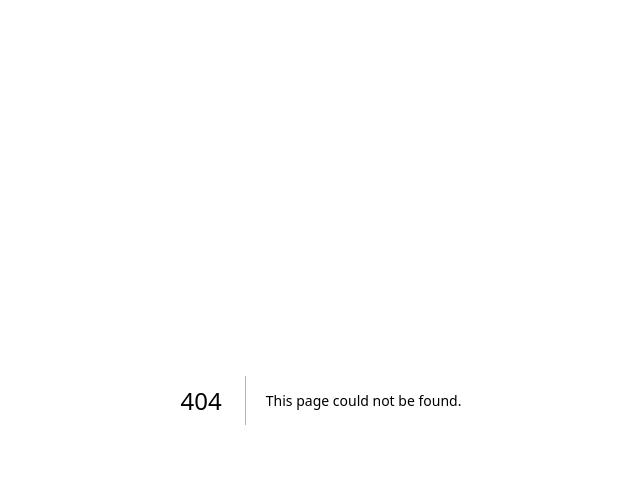
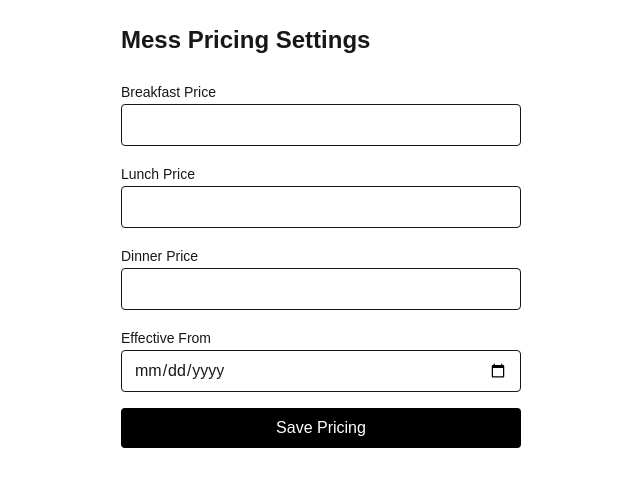
Before and after one commit to ZOROexe/Mess-tracker, a Next.js app: page /settings/mess-pricing in a window 1280 px wide. Before the commit this address had no page. Shown: the top 486 px of the page, without its empty margins (319-959 px from the left). Built offline with nearby package versions, Linux system fonts and the light colour scheme; no server answers; the database is empty.

Commit message:
made mess prices dynamic  where the user can add their own mess prices by going to settings/mess-pricing

```diff
--- a/app/api/food-entry/route.ts
+++ b/app/api/food-entry/route.ts
@@ -10,9 +10,9 @@ export async function POST(req: NextRequest) {
 
         const body = (await req.json()) as Omit<FoodEntry, 'totalCost'>;
 
-        const breakfast = normalizeMeal("breakfast", body.breakfast);
-        const lunch = normalizeMeal("lunch", body.lunch);
-        const dinner = normalizeMeal("dinner", body.dinner);
+        const breakfast = await normalizeMeal("breakfast", body.breakfast, body.date);
+        const lunch = await normalizeMeal("lunch", body.lunch, body.date);
+        const dinner = await normalizeMeal("dinner", body.dinner, body.date);
         const totalCost = breakfast.cost + lunch.cost + dinner.cost;
 
         const entry = await FoodEntryModel.findOneAndUpdate({ date: body.date }, { breakfast, lunch, dinner, totalCost }, { upsert: true, new: true });
@@ -20,9 +20,9 @@ export async function POST(req: NextRequest) {
         return Response.json(entry, {status: 200})
     } catch (error) {
         console.error(error);
-    return Response.json(
-        { message: "Failed to save food entry" },
-        { status: 500 }
+        return Response.json(
+            { message: "Failed to save food entry" },
+            { status: 500 }
         );
     }
 
--- /dev/null
+++ b/app/api/price-entry/route.ts
@@ -0,0 +1,44 @@
+import connectDB from "@/lib/db";
+import MessPriceModel from "@/models/messPricing";
+import { NextRequest } from "next/server";
+
+export async function GET() {
+    try {
+        await connectDB();
+
+        const pricing = await MessPriceModel.findOne().sort({ effectiveFrom: -1, createdAt: -1 }).lean();
+        return Response.json(pricing || null, { status: 200 });
+    } catch (error) {
+        console.error(error);
+        return Response.json(
+            { message: "Failed to fetch mess pricing" },
+            { status: 500 }
+        );
+    }
+}
+
+export async function POST(req: NextRequest) {
+    try {
+        await connectDB();
+
+        const body = await req.json();
+        const { breakfast, lunch, dinner, effectiveFrom } = body;
+
+        if (!breakfast || !lunch || !dinner || !effectiveFrom) {
+            return Response.json({ message: "All fields are required" }, { status: 400 });
+        }
+
+        const pricing = await MessPriceModel.create({
+            breakfast,
+            lunch,
+            dinner,
+            effectiveFrom
+        });
+        return Response.json(pricing, { status: 201 });
+    } catch (error) {
+        return Response.json(
+            { message: "Failed to create mess pricing" },
+            { status: 500 }
+        );
+    }
+}
--- a/app/components/DayEntryModal.tsx
+++ b/app/components/DayEntryModal.tsx
@@ -21,20 +21,40 @@ export default function DayEntryModal({ date, onClose, onSave }: Props) {
     lunch: { source: "none" },
     dinner: { source: "none" }
   });
+  const [error, setError] = useState<string | null>(null);
+  const [loading, setLoading] = useState(false);
 
     useEffect(() => {
-    fetch(`/api/food-entry?date=${date}`)
-      .then((res) => res.json())
-      .then((data) => {
-          if (!data) return;
+      async function setEntry() {
+        setError(null);
+        setLoading(true);
+
+        try {
+          const res = await fetch(`/api/food-entry?date=${date}`);
+          console.log(res)
+
+          if (!res.ok) {
+            throw new Error("Failed to fetch food entry");
+          }
+
+          const data = await res.json();
+
+          if (data) {
             console.log(data)
-
             setMeals({
               breakfast: data.breakfast,
               lunch: data.lunch,
               dinner: data.dinner
             });
-      });
+          }
+        } catch (error) {
+          setError("Could not load food entry");
+          console.error(error);
+        } finally {
+          setLoading(false);
+        }
+      }
+      setEntry();
   }, [date]);
 
   function updateMeal(
@@ -48,7 +68,10 @@ export default function DayEntryModal({ date, onClose, onSave }: Props) {
   }
 
   async function handleSave() {
-    await fetch("/api/food-entry", {
+      setLoading(true);
+      setError(null);
+      try {
+          const res = await fetch("/api/food-entry", {
           method: "POST",
           headers: { "Content-Type": "application/json" },
           body: JSON.stringify({
@@ -58,9 +81,20 @@ export default function DayEntryModal({ date, onClose, onSave }: Props) {
             dinner: meals.dinner
           })
           });
+        if (!res.ok) {
+          console.log(res);
+          throw new Error("Failed to save food entry");
+          }
 
         onSave();
+      } catch (error) {
+        setError("Failed to set prices")
+      } finally{
+        setLoading(false);
     }
+
+  }
+
 
   return (
     <div className="fixed inset-0 bg-black/40 flex items-center justify-center z-50">
@@ -68,6 +102,13 @@ export default function DayEntryModal({ date, onClose, onSave }: Props) {
         <h2 className="text-lg font-semibold">
           Food Entry – {date}
         </h2>
+        {loading && (
+          <p className="text-sm text-gray-500">Loading...</p>
+        )}
+
+        {error && (
+          <p className="text-sm text-red-600">{error}</p>
+        )}
 
         {(["breakfast", "lunch", "dinner"] as const).map((meal) => (
           <div key={meal} className="space-y-2">
@@ -92,7 +133,7 @@ export default function DayEntryModal({ date, onClose, onSave }: Props) {
                 className="w-full border rounded p-2"
                 value={meals[meal].cost ?? ''}
                 onChange={(e) =>
-                  updateMeal(meal, { cost: Number(e.target.value) })
+                  updateMeal(meal, { cost: e.target.value === "" ? undefined : Number(e.target.value) })
                 }
               />
             )}
@@ -102,15 +143,18 @@ export default function DayEntryModal({ date, onClose, onSave }: Props) {
         <div className="flex justify-end gap-3 pt-4">
           <button
             onClick={onClose}
-            className="px-4 py-2 border rounded"
+            disabled={loading}
+            className="px-4 py-2 border rounded disabled:opacity-50"
           >
             Cancel
           </button>
+
           <button
             onClick={handleSave}
-            className="px-4 py-2 bg-black text-white rounded"
+            disabled={loading}
+            className="px-4 py-2 bg-black text-white rounded disabled:opacity-50"
           >
-            Save
+            {loading ? "Saving..." : "Save"}
           </button>
         </div>
       </div>
--- a/app/page.tsx
+++ b/app/page.tsx
@@ -105,6 +105,14 @@ export default function CalendarPage() {
           setDateSelected(info.dateStr);
           setIsModalOpen(true);
         }}
+        eventClick={(info) => {
+          info.jsEvent.preventDefault();
+          info.jsEvent.stopPropagation();
+
+          const date = info.event.startStr.slice(0, 10);
+          setDateSelected(date);
+          setIsModalOpen(true);
+        }}
         height="auto"
       />
     </div>
--- /dev/null
+++ b/app/settings/mess-pricing/page.tsx
@@ -0,0 +1,178 @@
+"use client";
+
+import { useEffect, useState } from "react";
+
+export default function MessPricingPage() {
+
+    interface MealPrice {
+        breakfast: number;
+        lunch: number;
+        dinner: number;
+        effectiveFrom: string;
+    }
+
+    const [currentPricing, setCurrentPricing] = useState<MealPrice | null>(null);
+    const [form, setForm] = useState({
+        breakfast: "",
+        lunch: "",
+        dinner: "",
+        effectiveFrom: ""
+    });
+
+    const [loading, setLoading] = useState(false);
+    const [success, setSuccess] = useState(false);
+    const [error, setError] = useState<string | null>(null);
+
+    async function fetchData() {
+        setLoading(true);
+        setError(null);
+        try {
+            const res = await fetch("/api/price-entry");
+            if (!res.ok) {
+                throw new Error("Cannot fetch data!");
+            }
+            const data = await res.json();
+            setCurrentPricing(data);
+        } catch (error) {
+            setError("Could not load food entry");
+            console.error(error);
+        } finally {
+            setLoading(false);
+        }
+    }
+
+    useEffect(() => {
+        fetchData();
+    }, [])
+
+    function handleChange(
+        e: React.ChangeEvent<HTMLInputElement>
+    ) {
+        setForm((prev) => ({
+        ...prev,
+        [e.target.name]: e.target.value
+        }));
+    }
+
+    async function handleSubmit(e: React.FormEvent) {
+        e.preventDefault();
+        setLoading(true);
+        setError(null);
+        setSuccess(false);
+
+        try {
+        const res = await fetch("/api/price-entry", {
+            method: "POST",
+            headers: { "Content-Type": "application/json" },
+            body: JSON.stringify({
+            breakfast: Number(form.breakfast),
+            lunch: Number(form.lunch),
+            dinner: Number(form.dinner),
+            effectiveFrom: form.effectiveFrom
+            })
+        });
+
+        if (!res.ok) {
+            throw new Error("Failed to save pricing");
+        }
+
+        setSuccess(true);
+        setForm({
+            breakfast: "",
+            lunch: "",
+            dinner: "",
+            effectiveFrom: ""
+        });
+        fetchData();
+        } catch (err) {
+        setError("Something went wrong. Try again.");
+        } finally {
+        setLoading(false);
+        }
+    }
+
+    return (
+        <div className="max-w-md mx-auto p-6 space-y-6">
+        <h1 className="text-2xl font-semibold">
+            Mess Pricing Settings
+        </h1>
+        {currentPricing && (
+            <div className="rounded-lg border p-4 bg-gray-50 space-y-1 text-black">
+                <p className="font-medium">Current Pricing</p>
+                <p>Breakfast: ₹{currentPricing.breakfast}</p>
+                <p>Lunch: ₹{currentPricing.lunch}</p>
+                <p>Dinner: ₹{currentPricing.dinner}</p>
+                <p className="text-sm text-gray-500">
+                    Effective from: {currentPricing.effectiveFrom}
+                </p>
+            </div>
+        )}
+        <form onSubmit={handleSubmit} className="space-y-4">
+            <Input
+            label="Breakfast Price"
+            name="breakfast"
+            value={form.breakfast}
+            onChange={handleChange}
+            />
+
+            <Input
+            label="Lunch Price"
+            name="lunch"
+            value={form.lunch}
+            onChange={handleChange}
+            />
+
+            <Input
+            label="Dinner Price"
+            name="dinner"
+            value={form.dinner}
+            onChange={handleChange}
+            />
+
+            <Input
+            label="Effective From"
+            name="effectiveFrom"
+            type="date"
+            value={form.effectiveFrom}
+            onChange={handleChange}
+            />
+
+            <button
+            type="submit"
+            disabled={loading}
+            className="w-full bg-black text-white py-2 rounded"
+            >
+            {loading ? "Saving..." : "Save Pricing"}
+            </button>
+
+            {success && (
+            <p className="text-green-600 text-sm">
+                Pricing saved successfully
+            </p>
+            )}
+
+            {error && (
+            <p className="text-red-600 text-sm">{error}</p>
+            )}
+        </form>
+        </div>
+    );
+    }
+
+    function Input({
+    label,
+    ...props
+    }: React.InputHTMLAttributes<HTMLInputElement> & {
+    label: string;
+    }) {
+    return (
+        <div className="space-y-1">
+        <label className="text-sm font-medium">{label}</label>
+        <input
+            {...props}
+            required
+            className="w-full border rounded px-3 py-2"
+        />
+        </div>
+    );
+}
--- a/lib/costCalculate.ts
+++ b/lib/costCalculate.ts
@@ -1,14 +1,17 @@
-import { MESS_PRICES } from "@/constants/prices";
-import { MealEntry } from "@/types/food";
+import { getActiveMessPricing } from "./getActivePricing";
 
-export function normalizeMeal(
+export async function normalizeMeal(
   mealType: "breakfast" | "lunch" | "dinner",
-  meal: { source: "mess" | "outside" | "none"; cost?: number }
+  meal: { source: "mess" | "outside" | "none"; cost?: number },
+  date: string
 ) {
+
+  const pricing = await getActiveMessPricing(date)
+
   if (meal.source === "mess") {
     return {
       source: "mess",
-      cost: MESS_PRICES[mealType]
+      cost: pricing[mealType]
     };
   }
 
--- /dev/null
+++ b/lib/getActivePricing.ts
@@ -0,0 +1,11 @@
+import MessPriceModel from "@/models/messPricing";
+
+export async function getActiveMessPricing(date:  string) {
+    const pricing = await MessPriceModel.findOne({ effectiveFrom: { $lte: date } }).sort({ effectiveFrom: -1 });
+
+    if (!pricing) {
+    throw new Error("No mess pricing found");
+    }
+
+    return pricing;
+}
--- /dev/null
+++ b/models/messPricing.ts
@@ -0,0 +1,19 @@
+import mongoose, { Model, Schema } from "mongoose";
+
+interface MealPrice {
+    breakfast: number;
+    lunch: number;
+    dinner: number;
+    effectiveFrom: string;
+}
+
+const MessPricingSchema = new Schema<MealPrice>({
+    breakfast: { type: Number, required: true },
+    lunch: { type: Number, required: true },
+    dinner: { type: Number, required: true },
+    effectiveFrom: { type: String, required: true }
+}, { timestamps: true });
+
+const MessPriceModel: Model<MealPrice> = mongoose.models.MessPricing || mongoose.model("MessPricing", MessPricingSchema);
+
+export default MessPriceModel;
--- a/package.json
+++ b/package.json
@@ -6,7 +6,8 @@
     "dev": "next dev",
     "build": "next build",
     "start": "next start",
-    "lint": "eslint"
+    "lint": "eslint",
+    "typecheck": "tsc --noEmit"
   },
   "dependencies": {
     "@fullcalendar/daygrid": "^6.1.20",
```
Lines whose indentation alone changed are shown as unchanged.
